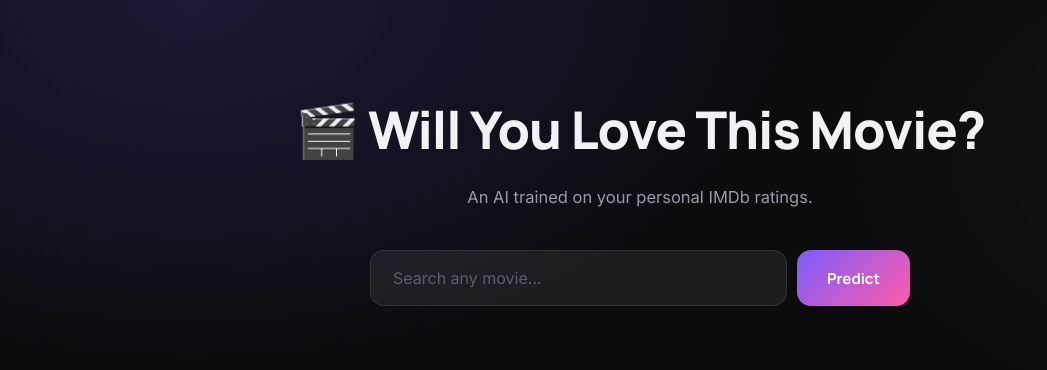
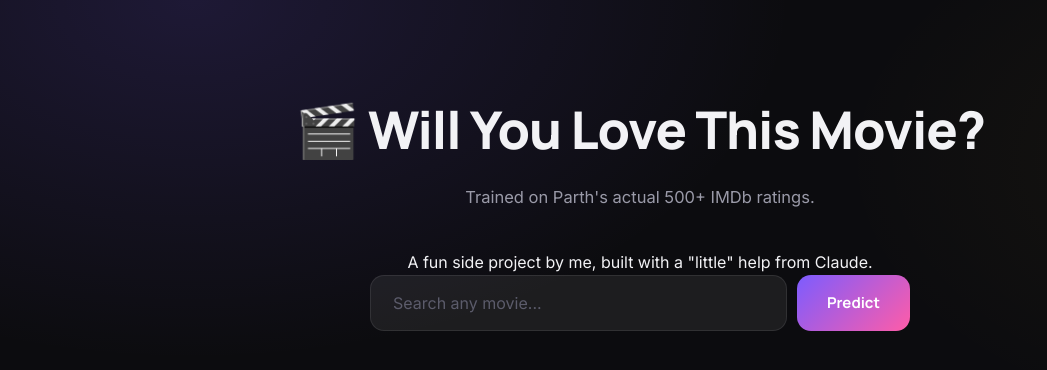
Before and after one commit to ParthSaxena2007/will_you_love_this_movie, a Flask app: page / in a window 1280 px wide. Shown: the top 370 px of the page, without its empty margins (0-1047 px from the left). Run offline with Flask 3, Linux system fonts and the light colour scheme; parts of the project's set-up code (start-up, migrations or seed data) failed here and were passed over.

Commit message:
Revise tagline and project description in index.html
Updated tagline to reflect actual IMDb ratings and added a note about the project.

```diff
--- a/templates/index.html
+++ b/templates/index.html
@@ -14,7 +14,8 @@
 
   <section class="hero">
     <h1>🎬 Will You Love This Movie?</h1>
-    <p class="tagline">An AI trained on your personal IMDb ratings.</p>
+    <p class="tagline">Trained on Parth's actual 500+ IMDb ratings.</p>
+    <p class="made-by">A fun side project by me, built with a "little" help from Claude.</p>
     <form class="search" method="POST">
       <input type="text" name="movie" placeholder="Search any movie..." required
              value="{{ request.form.get('movie', '') }}">
```
